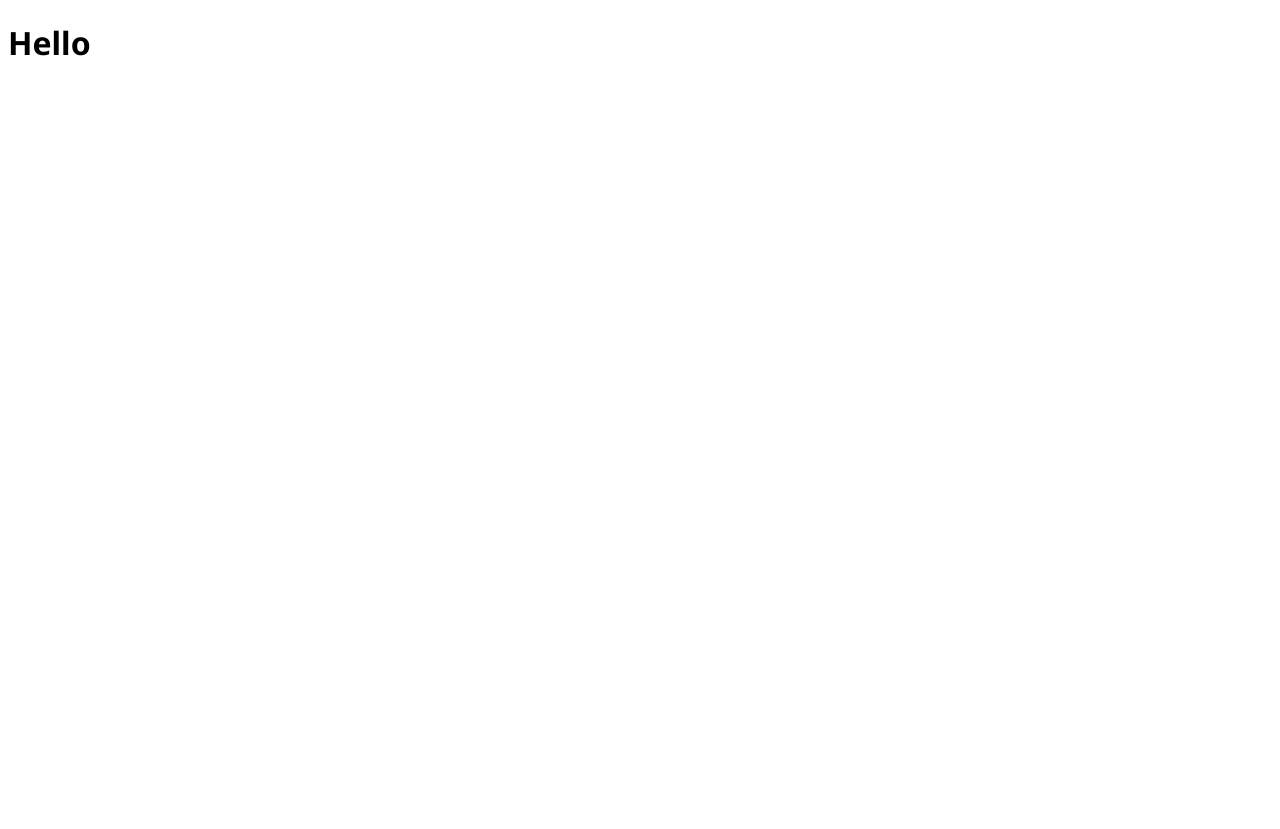
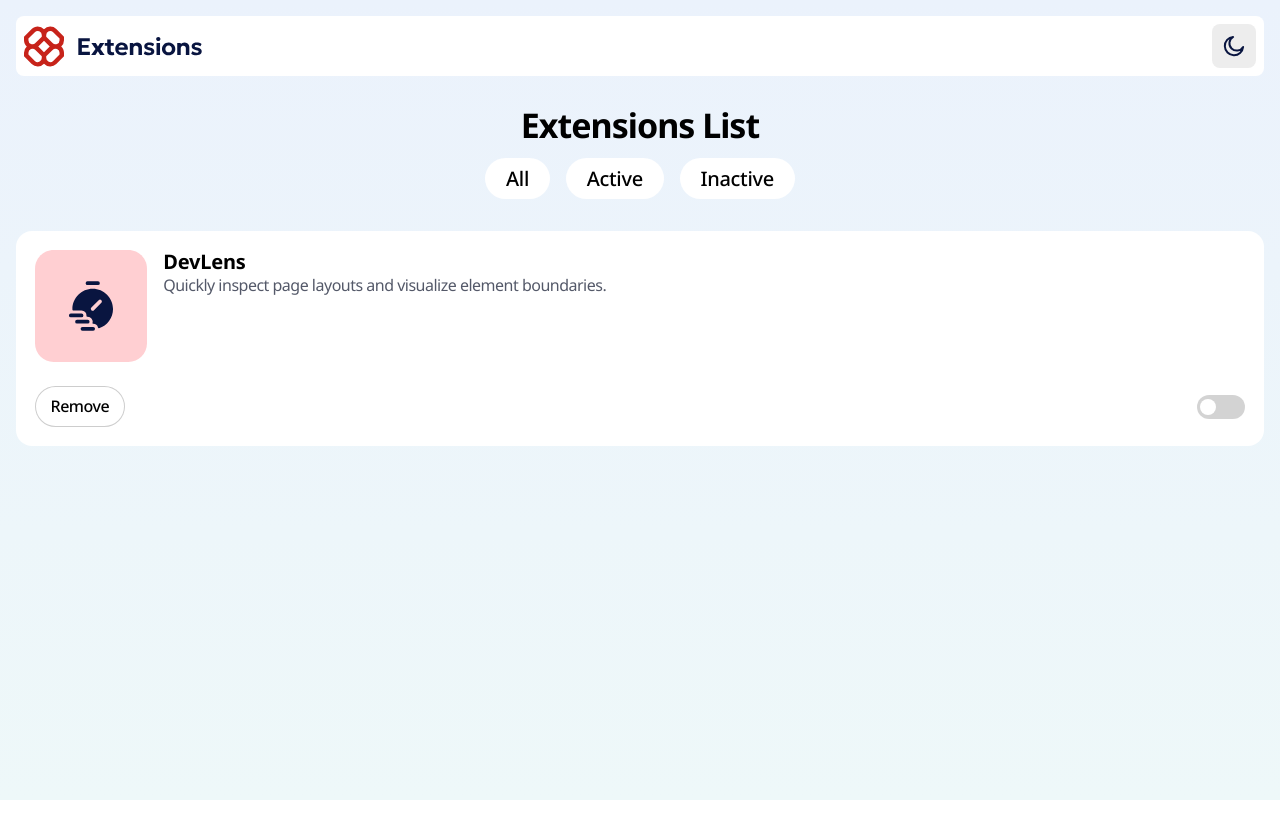
Before and after one commit to Dzik0/browser-extension, a React (Vite) app: page / in a window 1280 px wide. After the commit the page ends 800 px from the top, so only its background shows below. Built offline with nearby package versions, Linux system fonts and the light colour scheme.

Commit message:
created static page with css

```diff
--- a/src/App.jsx
+++ b/src/App.jsx
@@ -1,5 +1,41 @@
+import Header from './comps/Header.jsx';
+import img from './assets/logo-speed-boost.svg';
+
 function App() {
-  return <h1>Hello</h1>;
+  return (
+    <div className="prime-container">
+      <Header />
+      <div className="upper-container">
+        <h2 className="text-preset-1">Extensions List</h2>
+        <div className="upper-btn-container">
+          <button className="upper-btn text-preset-4">All</button>
+          <button className="upper-btn text-preset-4">Active</button>
+          <button className="upper-btn text-preset-4">Inactive</button>
+        </div>
+      </div>
+      <main>
+        <div className="item-box">
+          <div className="item-info-box">
+            <div className="info-box-img">
+              <img src={img} alt="" />
+            </div>
+            <div className="info-box-info">
+              <h3 className="text-preset-2">DevLens</h3>
+              <p className="text-preset-5">
+                Quickly inspect page layouts and visualize element boundaries.
+              </p>
+            </div>
+          </div>
+          <div className="item-btns-box">
+            <button className="remove-btn text-preset-6">Remove</button>
+            <div className="move-btn-non">
+              <div className="move-btn-ball-non"></div>
+            </div>
+          </div>
+        </div>
+      </main>
+    </div>
+  );
 }
 
 export default App;
--- /dev/null
+++ b/src/comps/Header.jsx
@@ -0,0 +1,16 @@
+import mainLogo from '../assets/logo.svg';
+import moon from '../assets/icon-moon.svg';
+function Header() {
+  return (
+    <header>
+      <div>
+        <img src={mainLogo} alt="" />
+      </div>
+      <div className="mode-container">
+        <img src={moon} alt="" />
+      </div>
+    </header>
+  );
+}
+
+export default Header;
--- a/src/index.css
+++ b/src/index.css
@@ -76,6 +76,11 @@
   font-family: var(--font);
   min-height: 100vh;
   -webkit-font-smoothing: antialiased;
+  margin: 0;
+  padding: 0;
+  background-image: var(--light-gradient);
+
+  padding: 1rem;
 }
 
 Img,
@@ -102,6 +107,8 @@
 h5,
 h6 {
   overflow-wrap: break-word;
+  margin: 0;
+  padding: 0;
 }
 
 .text-preset-1 {
@@ -151,3 +158,120 @@
   line-height: var(--text-6-line-height);
   letter-spacing: var(--text-6-letter-spacing);
 }
+
+/* HEADER CSS */
+header {
+  display: flex;
+  align-items: center;
+  justify-content: space-between;
+  background-color: white;
+  padding: 0.5rem 0.5rem;
+  border-radius: 0.5rem;
+  gap: 6rem;
+  margin-bottom: 2rem;
+  /*   border: 1px solid blue; */
+}
+
+.mode-container {
+  background-color: var(--neutral-100);
+  padding: 0.7rem;
+  border-radius: 0.5rem;
+}
+
+/* MAIN APP CSS */
+.prime-container {
+  /*  border: 1px solid red; */
+}
+
+.upper-container {
+  display: flex;
+  flex-direction: column;
+  align-items: center;
+  gap: 1rem;
+  margin-bottom: 2rem;
+}
+
+.upper-btn-container {
+  display: flex;
+  gap: 1rem;
+}
+
+.upper-btn {
+  padding: 0.4rem 1.3rem;
+  border: none;
+  background-color: white;
+  border-radius: 2rem;
+}
+
+/* SINGLE ITEM  */
+.item-box {
+  padding: 1.2rem;
+  background-color: white;
+  border-radius: 1rem;
+}
+
+.item-info-box {
+  display: flex;
+  flex-direction: row;
+  gap: 1rem;
+  margin-bottom: 1.5rem;
+}
+
+.info-box-img img {
+  width: 7rem;
+}
+
+.info-box-info p {
+  color: var(--neutral-600);
+  padding-right: 1rem;
+}
+
+.item-btns-box {
+  display: flex;
+  flex-direction: row;
+  justify-content: space-between;
+  align-items: center;
+}
+
+.remove-btn {
+  border: 1px solid rgba(128, 128, 128, 0.393);
+  background-color: white;
+  padding: 0.5rem 0.9rem;
+  border-radius: 2rem;
+}
+
+.move-btn-active {
+  width: 3rem;
+  height: 1.5rem;
+  background-color: rgb(181, 31, 31);
+  border-radius: 2rem;
+  display: flex;
+  justify-content: end;
+  align-items: center;
+  padding: 0.2rem;
+}
+
+.move-btn-ball-active {
+  width: 1rem;
+  height: 1rem;
+  background-color: white;
+  border-radius: 50%;
+}
+
+.move-btn-non {
+  width: 3rem;
+  height: 1.5rem;
+  background-color: rgba(0, 0, 0, 0.174);
+  border-radius: 2rem;
+  display: flex;
+  justify-content: start;
+  align-items: center;
+  padding: 0.2rem;
+}
+
+.move-btn-ball-non {
+  width: 1rem;
+  height: 1rem;
+  background-color: white;
+  border-radius: 50%;
+}
```
